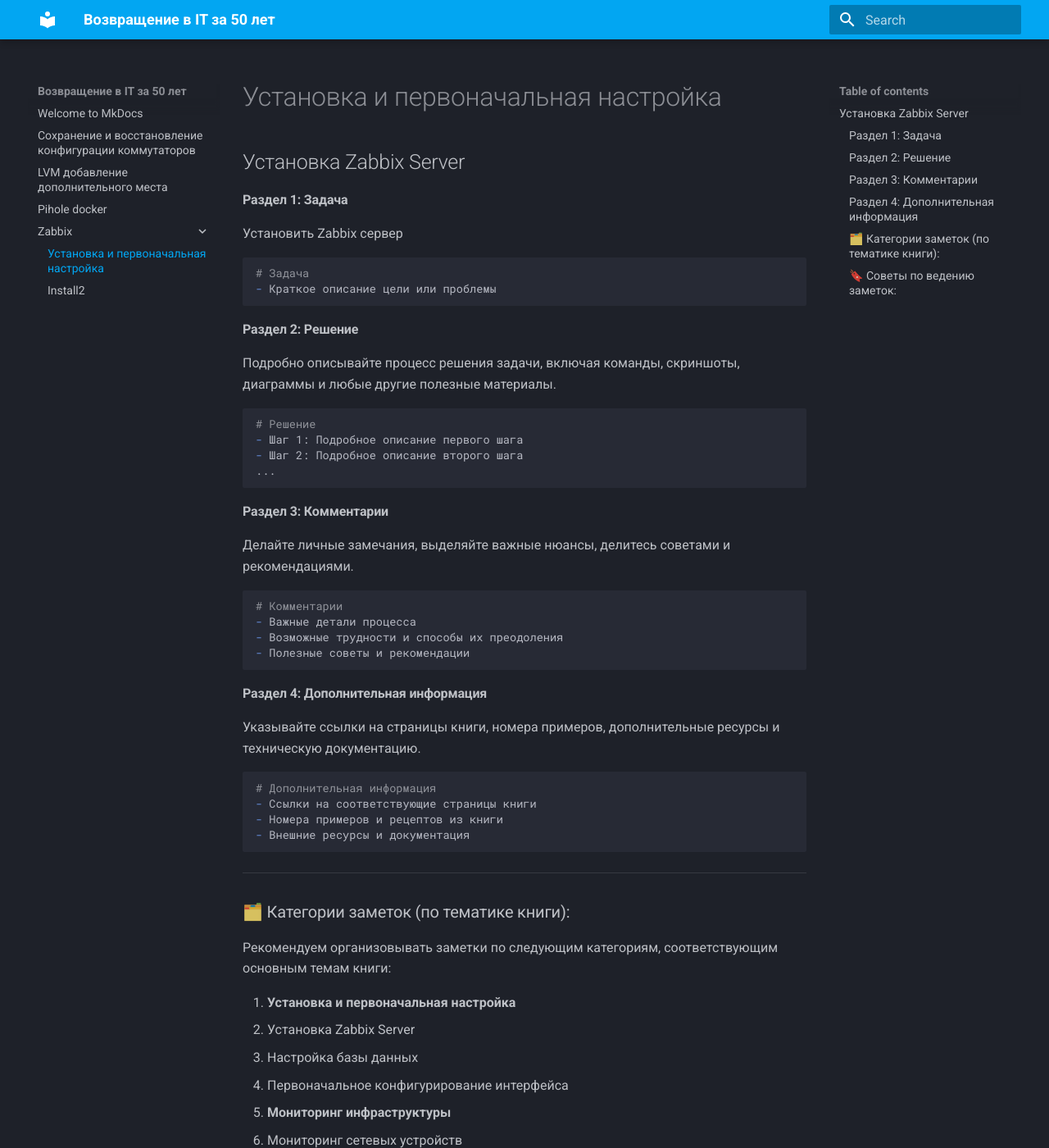
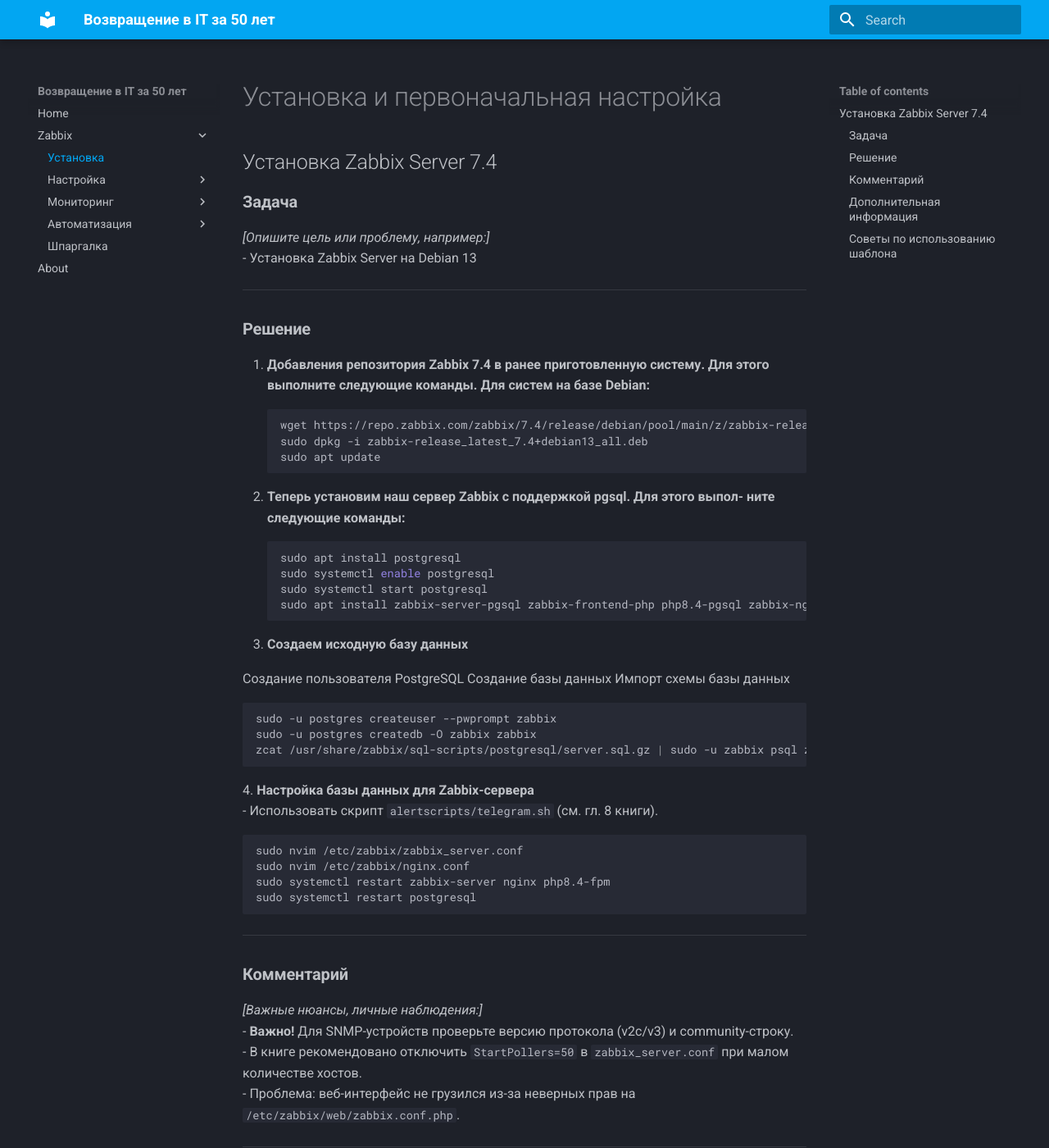
Before and after one commit to miheysoft/it-in-50, an MkDocs documentation site: the page built from docs/zabbix/install.md, in a window 1280 px wide and 1400 px high. Shown: the whole window at 82% size. Built offline with MkDocs 1.6.1 and Material for MkDocs 9.7.7, drawn with Linux system fonts in a browser that asks for light colours; some of the changed text lies outside the part shown.

Commit message:
запускаю gitpages

`````diff
--- a/docs/zabbix/install.md
+++ b/docs/zabbix/install.md
@@ -1,87 +1,77 @@
+#Установка и первоначальная настройка
+##Установка Zabbix Server 7.4
+### **Задача**
+*[Опишите цель или проблему, например:]*
+- Установка Zabbix Server на Debian 13
 
-#Установка и первоначальная настройка
-##Установка Zabbix Server
+---
 
-#### Раздел 1: Задача
-Установить Zabbix сервер
+### **Решение**
+1. **Добавления репозитория Zabbix 7.4 в ранее  приготовленную систему. Для этого выполните
+следующие команды. Для систем на базе Debian:**
+```bash
+wget https://repo.zabbix.com/zabbix/7.4/release/debian/pool/main/z/zabbix-release/zabbix-release_latest_7.4+debian13_all.deb
+sudo dpkg -i zabbix-release_latest_7.4+debian13_all.deb
+sudo apt update
+```
+2. **Теперь установим наш сервер Zabbix с поддержкой pgsql. Для этого выпол-
+ните следующие команды:**
+```bash
 
-```markdown
-# Задача
-- Краткое описание цели или проблемы
+sudo apt install postgresql
+sudo systemctl enable postgresql
+sudo systemctl start postgresql
+sudo apt install zabbix-server-pgsql zabbix-frontend-php php8.4-pgsql zabbix-nginx-conf zabbix-sql-scripts zabbix-agent #
 ```
+3. **Создаем исходную базу данных**
 
-#### Раздел 2: Решение
-Подробно описывайте процесс решения задачи, включая команды, скриншоты, диаграммы и любые другие полезные материалы.
-
-```markdown
-# Решение
-- Шаг 1: Подробное описание первого шага
-- Шаг 2: Подробное описание второго шага
-...
+   Создание пользователя PostgreSQL
+   Создание базы данных
+   Импорт схемы базы данных
+```bash
+sudo -u postgres createuser --pwprompt zabbix
+sudo -u postgres createdb -O zabbix zabbix
+zcat /usr/share/zabbix/sql-scripts/postgresql/server.sql.gz | sudo -u zabbix psql zabbix
 ```
-
-#### Раздел 3: Комментарии
-Делайте личные замечания, выделяйте важные нюансы, делитесь советами и рекомендациями.
-
-```markdown
-# Комментарии
-- Важные детали процесса
-- Возможные трудности и способы их преодоления
-- Полезные советы и рекомендации
-```
-
-#### Раздел 4: Дополнительная информация
-Указывайте ссылки на страницы книги, номера примеров, дополнительные ресурсы и техническую документацию.
-
-```markdown
-# Дополнительная информация
-- Ссылки на соответствующие страницы книги
-- Номера примеров и рецептов из книги
-- Внешние ресурсы и документация
+4. **Настройка базы данных для Zabbix-сервера**
+   - Использовать скрипт `alertscripts/telegram.sh` (см. гл. 8 книги).
+```bash
+sudo nvim /etc/zabbix/zabbix_server.conf
+sudo nvim /etc/zabbix/nginx.conf
+sudo systemctl restart zabbix-server nginx php8.4-fpm
+sudo systemctl restart postgresql
 ```
 
 ---
 
-### 🗂️ Категории заметок (по тематике книги):
-
-Рекомендуем организовывать заметки по следующим категориям, соответствующим основным темам книги:
-
-1. **Установка и первоначальная настройка**
-   - Установка Zabbix Server
-   - Настройка базы данных
-   - Первоначальное конфигурирование интерфейса
-
-2. **Мониторинг инфраструктуры**
-   - Мониторинг сетевых устройств
-   - Мониторинг виртуальной инфраструктуры
-   - Мониторинг баз данных и веб-сервисов
-
-3. **Создание элементов данных и триггеров**
-   - Создание элементов данных различного типа
-   - Проектирование сложных триггеров
-   - Использование низкоуровневого обнаружения
-
-4. **Разработка шаблонов и использование прокси-серверов**
-   - Создание и применение шаблонов
-   - Работа с Zabbix Proxy
-   - Масштабируемость и высокая доступность
-
-5. **Использование Zabbix API**
-   - Управление сервером и базой данных через API
-   - Автоматизация рутинных операций
-
-6. **Решение проблем и оптимизация**
-   - Устранение распространённых ошибок
-   - Оптимизация производительности системы мониторинга
+### **Комментарий**
+*[Важные нюансы, личные наблюдения:]*
+- **Важно!** Для SNMP-устройств проверьте версию протокола (v2c/v3) и community-строку.
+- В книге рекомендовано отключить `StartPollers=50` в `zabbix_server.conf` при малом количестве хостов.
+- Проблема: веб-интерфейс не грузился из-за неверных прав на `/etc/zabbix/web/zabbix.conf.php`.
 
 ---
 
-### 🔖 Советы по ведению заметок:
+### **Дополнительная информация**
+*[Ссылки, параметры, рекомендации из книги:]*
+- **Ссылки:**
+  - Официальная документация: [Zabbix 7 Manual](https://www.zabbix.com/documentation/7.0/ru)
+  - Глава 4 книги: «Оптимизация производительности сервера».
+- **Параметры для мониторинга Windows-хостов:**
+  - Использовать Zabbix Agent 2 с шаблоном `Template OS Windows by Zabbix agent 2`.
+- **Рекомендация из книги:**
+  > «Для защиты базы данных настройте ежедневное резервное копирование с помощью mysqldump» (с. 112).
 
-- Используйте заголовки разного уровня (`#`, `##`, `###`) для удобной навигации.
-- Применяйте маркированные списки (`-`) и нумерованные списки (`1.`) для структурирования шагов и рекомендаций.
-- Добавляйте кодовые блоки (`\```bash\nкоманда\n\````) для команд и скриптов.
-- Выделяйте важные моменты жирным шрифтом (`**важный текст**`) или курсивом (`*интересный нюанс*`).
-- Используйте горизонтальные линии (`---`) для разделения крупных блоков информации.
+---
 
-Такой подход обеспечит удобство и эффективность при ведении заметок, позволяя быстро находить нужную информацию и систематизировать опыт работы с Zabbix.
+**Теги:** `#Установка` `#SNMP` `#Алертинг` `[Дополнительные_теги]`
+**Статус:** [✅ Завершено / ⏳ В процессе / ❗ Проблемы]
+
+---
+
+### **Советы по использованию шаблона**
+1. Добавляйте теги для быстрого поиска (например, `#Docker`, `#API`).
+2. Используйте `Ctrl + F` для поиска по ключевым словам (например, «SNMP», «ошибка 500»).
+3. В раздел «Комментарий» вносите только субъективные наблюдения, объективные данные — в «Решение» или «Дополнительная информация».
+
+Пример заполненной заметки — в [приложении](ссылка_на_пример).
--- a/mkdocs.yml
+++ b/mkdocs.yml
@@ -9,7 +9,28 @@ site_url: https://miheysoft.github.io/it-in-50
 site_author: Aleks Miheev
 copyright: Aleks Miheev, miheysoft, 2025
 
+plugins:
+  - search
+
 markdown_extensions:
   - admonition
   - pymdownx.details
   - pymdownx.superfences
+
+
+nav:
+  - Home: index.md
+  - Zabbix:
+    - Установка: zabbix/install.md
+    - Настройка:
+      - Сервер: zabbix/02-configuration/server-setup.md
+      - Прокси: zabbix/02-configuration/proxies.md
+      - Шаблоны: zabbix/02-configuration/templates.md
+    - Мониторинг:
+      - Элементы данных: zabbix/03-monitoring/items.md
+      - Триггеры: zabbix/03-monitoring/triggers.md
+    - Автоматизация:
+      - API: zabbix/04-automation/api-examples.md
+      - Скрипты: zabbix/04-automation/alert-scripts.md
+    - Шпаргалка: zabbix/cheatsheet.md
+  - About: about.md
`````
Also changed, not shown: docs/zabbix/install2.md (deleted, +0 -59 lines), 2 other files.
